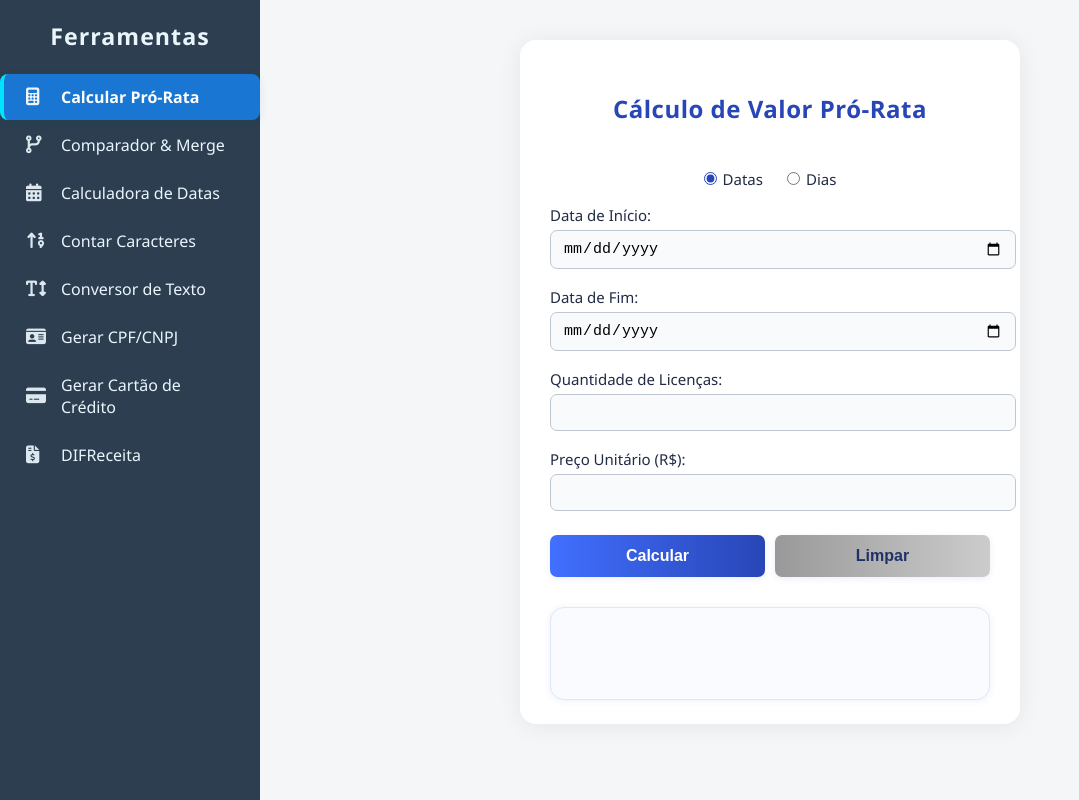
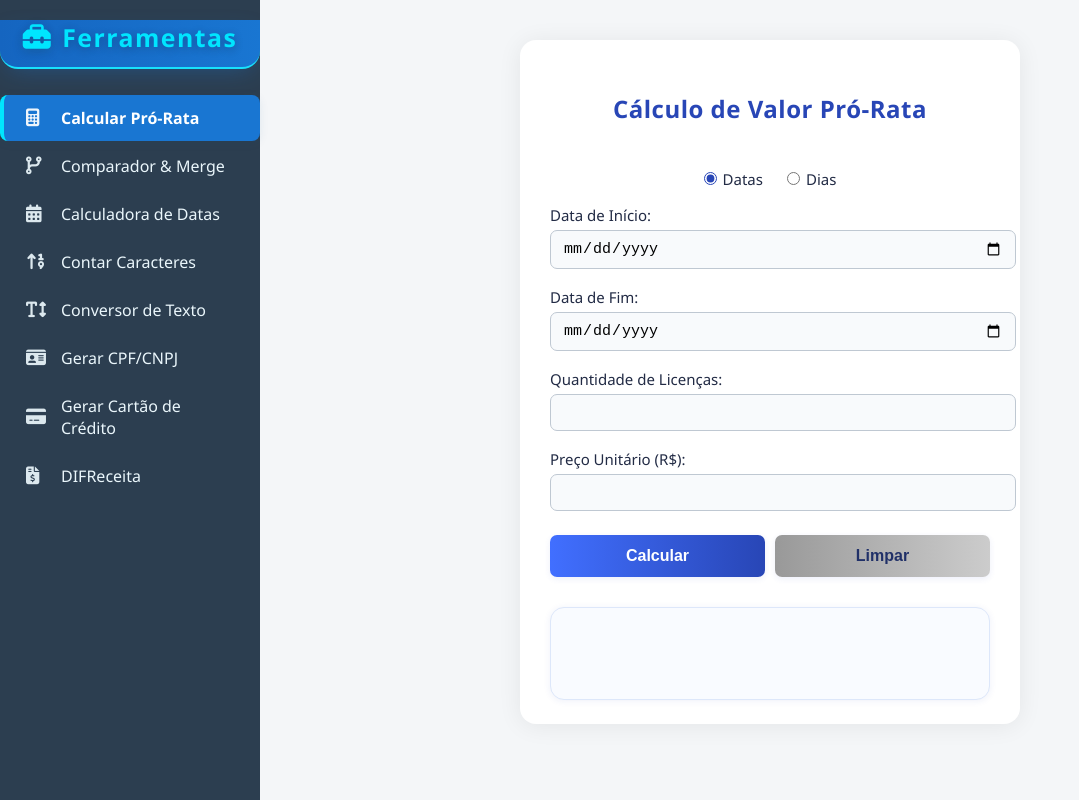
Before and after one commit to fbnmurad/alive, a plain HTML site: page index.html in a window 1280 px wide. Shown: the whole page, without its empty margins (0-1079 px from the left). Drawn offline with Linux system fonts and the light colour scheme.

Commit message:
Update index.html

```diff
--- a/index.html
+++ b/index.html
@@ -27,14 +27,30 @@
       align-items: stretch;
       min-height: 100vh;
     }
-    nav h2 {
-      text-align: center;
-      margin-bottom: 22px;
-      font-weight: bold;
-      letter-spacing: 1px;
-      color: #eaf6fb;
-      font-size: 1.45em;
+    /* NOVO BLOCO PARA TÍTULO DESTACADO */
+    .menu-title {
+      display: flex;
+      align-items: center;
+      justify-content: center;
+      gap: 10px;
+      font-size: 1.55em;
+      font-weight: 700;
+      color: #00e5ff;
+      margin-bottom: 26px;
+      padding-bottom: 13px;
+      border-bottom: 2.5px solid #18e1fc;
+      letter-spacing: 1.5px;
+      background: linear-gradient(90deg, #1565c0 0%, #1976d2 100%);
+      border-radius: 0 0 18px 18px;
+      box-shadow: 0 8px 24px -8px #1976d266;
+      text-shadow: 0 2px 8px #0e1a2c55;
     }
+    .menu-title i {
+      font-size: 1.13em;
+      color: #00e5ff;
+      filter: drop-shadow(0 2px 2px #1976d2bb);
+    }
+    nav h2 { display: none; }
     nav ul {
       list-style: none;
       padding: 0 0 0 0;
@@ -43,9 +59,7 @@
       flex-direction: column;
       gap: 2px;
     }
-    nav li {
-      width: 100%;
-    }
+    nav li { width: 100%; }
     nav a {
       display: flex; align-items: center; gap: 12px;
       padding: 12px 22px;
@@ -81,7 +95,9 @@
       nav li { flex: 1 1 0; }
       nav a { border-radius: 0; justify-content: center; padding: 13px 4px; border-left: none; border-bottom: 3px solid transparent; }
       nav a:hover, nav a.active { border-left: none; border-bottom: 3px solid #00e5ff; }
-      nav h2 { display: none; }
+      .menu-title {
+        font-size: 1.17em; padding-bottom: 7px; border-radius: 0 0 12px 12px; margin-bottom: 16px;
+      }
     }
     iframe {
       flex: 1;
@@ -95,7 +111,10 @@
 <body>
   <div class="container">
     <nav aria-label="Menu de ferramentas">
-      <h2>Ferramentas</h2>
+      <div class="menu-title">
+        <i class="fas fa-toolbox"></i>
+        <span>Ferramentas</span>
+      </div>
       <ul>
         <li>
           <a href="https://fbnmurad.github.io/alive/ValorProRata.html" target="conteudo" class="active" title="Cálculo de valor proporcional">
```
